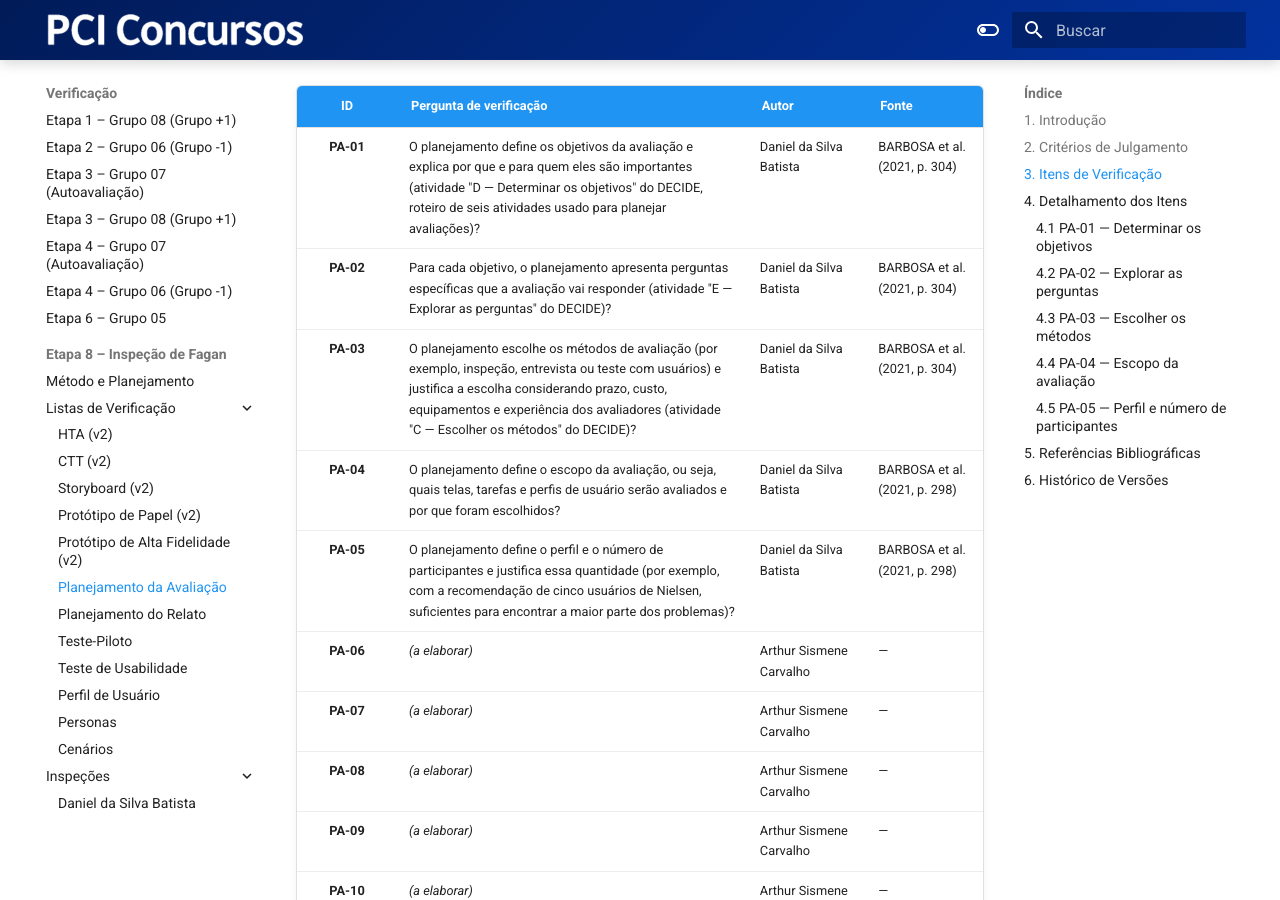
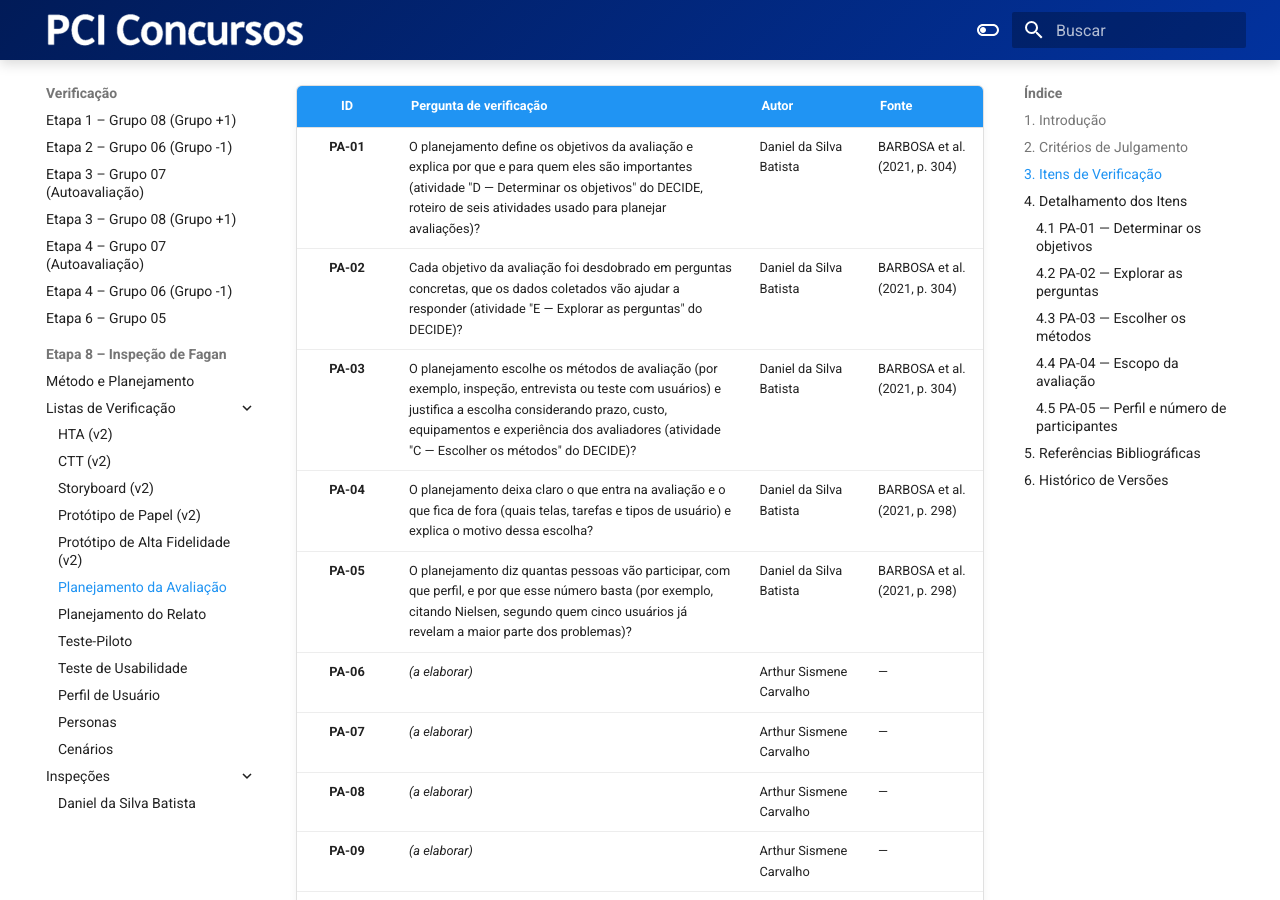
Before and after one commit to Interacao-Humano-Computador/2026.2-Grupo07, an MkDocs documentation site: the page built from docs/verificacao-etapa-8/listas/planejamento-avaliacao.md, in a window 1280 px wide and 900 px high, scrolled down 1595 px. Built offline with MkDocs 1.6.1 and Material for MkDocs 9.7.7, drawn with Linux system fonts in a browser that asks for light colours; some of the changed text lies outside the part shown.

Commit message:
docs(etapa-8): reescreve 8 perguntas de Daniel para evitar semelhança com outras fontes
Verificação de originalidade dos itens 01 a 05 (60 perguntas) contra os itens do plano de ensino, o texto de Barbosa et al. (2021) e as listas publicadas pelos Grupos 03, 05, 06 e 08. Oito perguntas tinham trechos longos iguais a essas fontes e foram reescritas com redação própria, mantendo o sentido e a fonte: PA-02, PA-04, PA-05, RL-01, RL-02, PP-03, TU-05 e PE-04. Após a revisão, nenhuma pergunta compartilha mais de 6 palavras seguidas com as fontes verificadas.

```diff
--- a/docs/verificacao-etapa-8/listas/planejamento-avaliacao.md
+++ b/docs/verificacao-etapa-8/listas/planejamento-avaliacao.md
@@ -48,10 +48,10 @@ A Tabela 1 consolida os 20 itens de verificação da Lista de Verificação de P
 | ID | Pergunta de verificação | Autor | Fonte |
 | :---: | :--- | :--- | :--- |
 | **PA-01** | O planejamento define os objetivos da avaliação e explica por que e para quem eles são importantes (atividade "D — Determinar os objetivos" do DECIDE, roteiro de seis atividades usado para planejar avaliações)? | Daniel da Silva Batista | BARBOSA et al. (2021, p. 304) |
-| **PA-02** | Para cada objetivo, o planejamento apresenta perguntas específicas que a avaliação vai responder (atividade "E — Explorar as perguntas" do DECIDE)? | Daniel da Silva Batista | BARBOSA et al. (2021, p. 304) |
+| **PA-02** | Cada objetivo da avaliação foi desdobrado em perguntas concretas, que os dados coletados vão ajudar a responder (atividade "E — Explorar as perguntas" do DECIDE)? | Daniel da Silva Batista | BARBOSA et al. (2021, p. 304) |
 | **PA-03** | O planejamento escolhe os métodos de avaliação (por exemplo, inspeção, entrevista ou teste com usuários) e justifica a escolha considerando prazo, custo, equipamentos e experiência dos avaliadores (atividade "C — Escolher os métodos" do DECIDE)? | Daniel da Silva Batista | BARBOSA et al. (2021, p. 304) |
-| **PA-04** | O planejamento define o escopo da avaliação, ou seja, quais telas, tarefas e perfis de usuário serão avaliados e por que foram escolhidos? | Daniel da Silva Batista | BARBOSA et al. (2021, p. 298) |
-| **PA-05** | O planejamento define o perfil e o número de participantes e justifica essa quantidade (por exemplo, com a recomendação de cinco usuários de Nielsen, suficientes para encontrar a maior parte dos problemas)? | Daniel da Silva Batista | BARBOSA et al. (2021, p. 298) |
+| **PA-04** | O planejamento deixa claro o que entra na avaliação e o que fica de fora (quais telas, tarefas e tipos de usuário) e explica o motivo dessa escolha? | Daniel da Silva Batista | BARBOSA et al. (2021, p. 298) |
+| **PA-05** | O planejamento diz quantas pessoas vão participar, com que perfil, e por que esse número basta (por exemplo, citando Nielsen, segundo quem cinco usuários já revelam a maior parte dos problemas)? | Daniel da Silva Batista | BARBOSA et al. (2021, p. 298) |
 | **PA-06** | *(a elaborar)* | Arthur Sismene Carvalho | — |
 | **PA-07** | *(a elaborar)* | Arthur Sismene Carvalho | — |
 | **PA-08** | *(a elaborar)* | Arthur Sismene Carvalho | — |
@@ -114,7 +114,7 @@ A Tabela 3 apresenta o item PA-02:
 
 | Campo | Registro |
 | :--- | :--- |
-| **Pergunta** | Para cada objetivo, o planejamento apresenta perguntas específicas que a avaliação vai responder (atividade "E — Explorar as perguntas" do DECIDE)? |
+| **Pergunta** | Cada objetivo da avaliação foi desdobrado em perguntas concretas, que os dados coletados vão ajudar a responder (atividade "E — Explorar as perguntas" do DECIDE)? |
 | **Autor** | Daniel da Silva Batista |
 | **Fonte** | BARBOSA et al. (2021, p. 304) |
 
@@ -174,7 +174,7 @@ A Tabela 5 apresenta o item PA-04:
 
 | Campo | Registro |
 | :--- | :--- |
-| **Pergunta** | O planejamento define o escopo da avaliação, ou seja, quais telas, tarefas e perfis de usuário serão avaliados e por que foram escolhidos? |
+| **Pergunta** | O planejamento deixa claro o que entra na avaliação e o que fica de fora (quais telas, tarefas e tipos de usuário) e explica o motivo dessa escolha? |
 | **Autor** | Daniel da Silva Batista |
 | **Fonte** | BARBOSA et al. (2021, p. 298) |
 
@@ -204,7 +204,7 @@ A Tabela 6 apresenta o item PA-05:
 
 | Campo | Registro |
 | :--- | :--- |
-| **Pergunta** | O planejamento define o perfil e o número de participantes e justifica essa quantidade (por exemplo, com a recomendação de cinco usuários de Nielsen, suficientes para encontrar a maior parte dos problemas)? |
+| **Pergunta** | O planejamento diz quantas pessoas vão participar, com que perfil, e por que esse número basta (por exemplo, citando Nielsen, segundo quem cinco usuários já revelam a maior parte dos problemas)? |
 | **Autor** | Daniel da Silva Batista |
 | **Fonte** | BARBOSA et al. (2021, p. 298) |
 
```
Also changed, not shown: docs/verificacao-etapa-8/listas/personas.md (+2 -2 lines), docs/verificacao-etapa-8/listas/planejamento-relato.md (+4 -4 lines), docs/verificacao-etapa-8/listas/prototipo-papel-v2.md (+2 -2 lines), docs/verificacao-etapa-8/listas/teste-usabilidade.md (+2 -2 lines).
